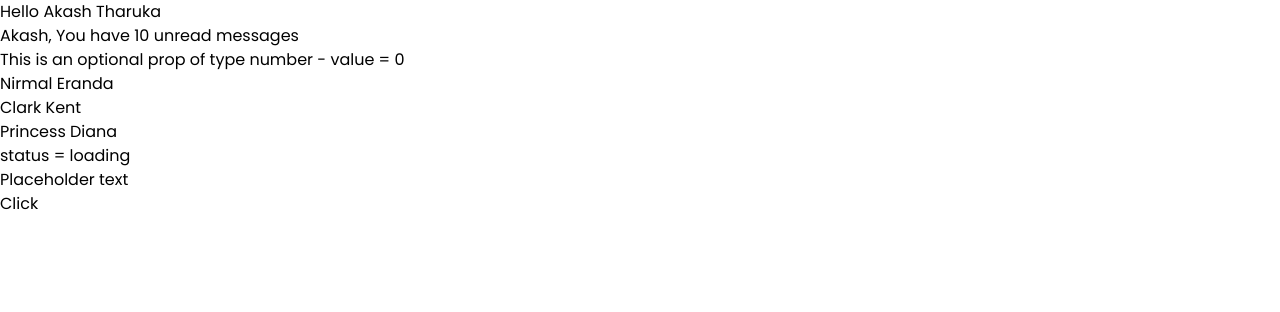
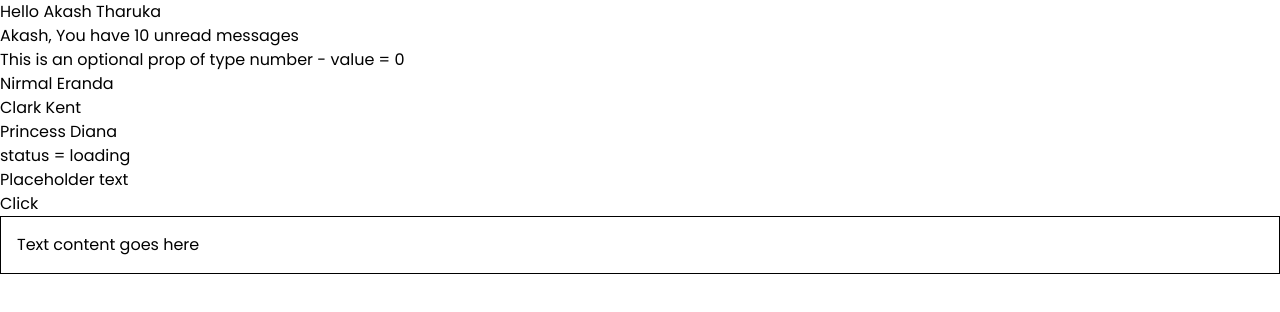
Before and after one commit to akashTharuka/reactTsTuts, a React (Vite) app: page / in a window 1280 px wide. Shown: the top 312 px of the page. Built offline with nearby package versions, Linux system fonts and the light colour scheme.

Commit message:
style props

```diff
--- a/src/App.tsx
+++ b/src/App.tsx
@@ -6,6 +6,7 @@
 import Oscar from "./components/Oscar";
 import Button from "./components/Button";
 import Input from "./components/Input";
+import Container from "./components/Container";
 
 function App() {
 
@@ -51,6 +52,7 @@
 					console.log(event.target.value);
 				}}
 			/>
+			<Container styles={{border: "1px solid black", padding: "1rem"}} />
 		</div>
     )
 }
--- /dev/null
+++ b/src/components/Container.tsx
@@ -0,0 +1,13 @@
+type ContainerProps = {
+    styles: React.CSSProperties
+}
+
+const Container = (props: ContainerProps) => {
+    return (
+        <div style={props.styles}>
+            Text content goes here
+        </div>
+    );
+}
+
+export default Container;
```
